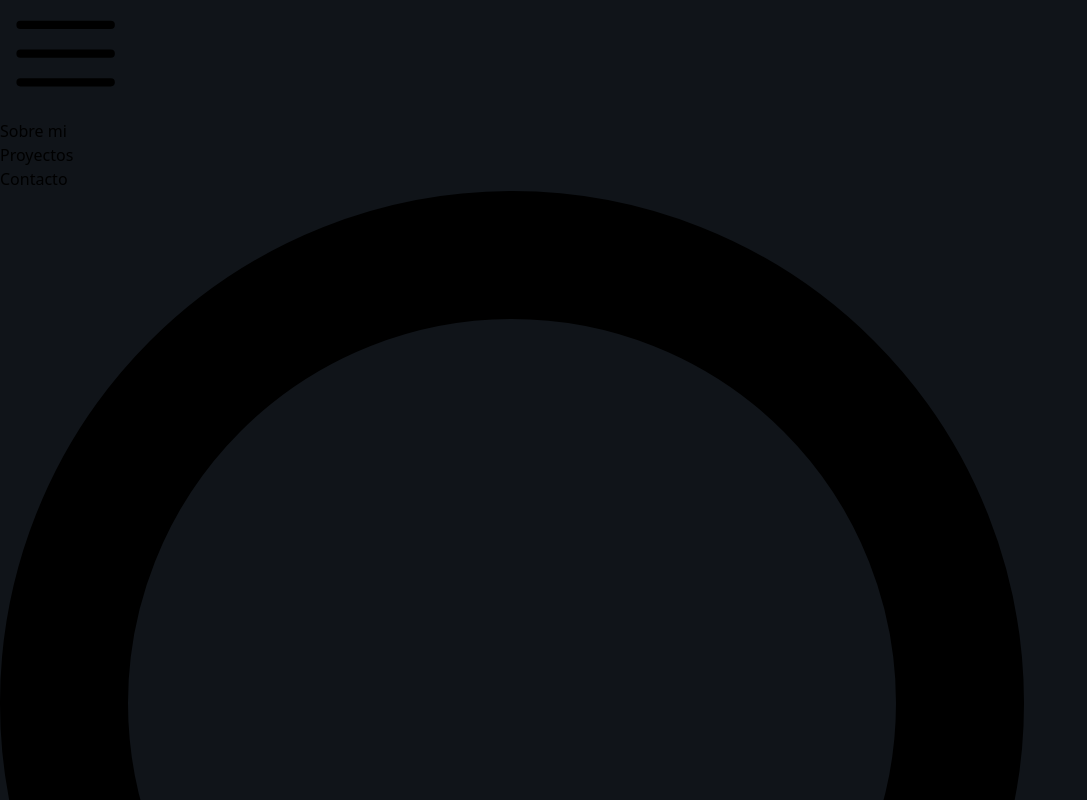
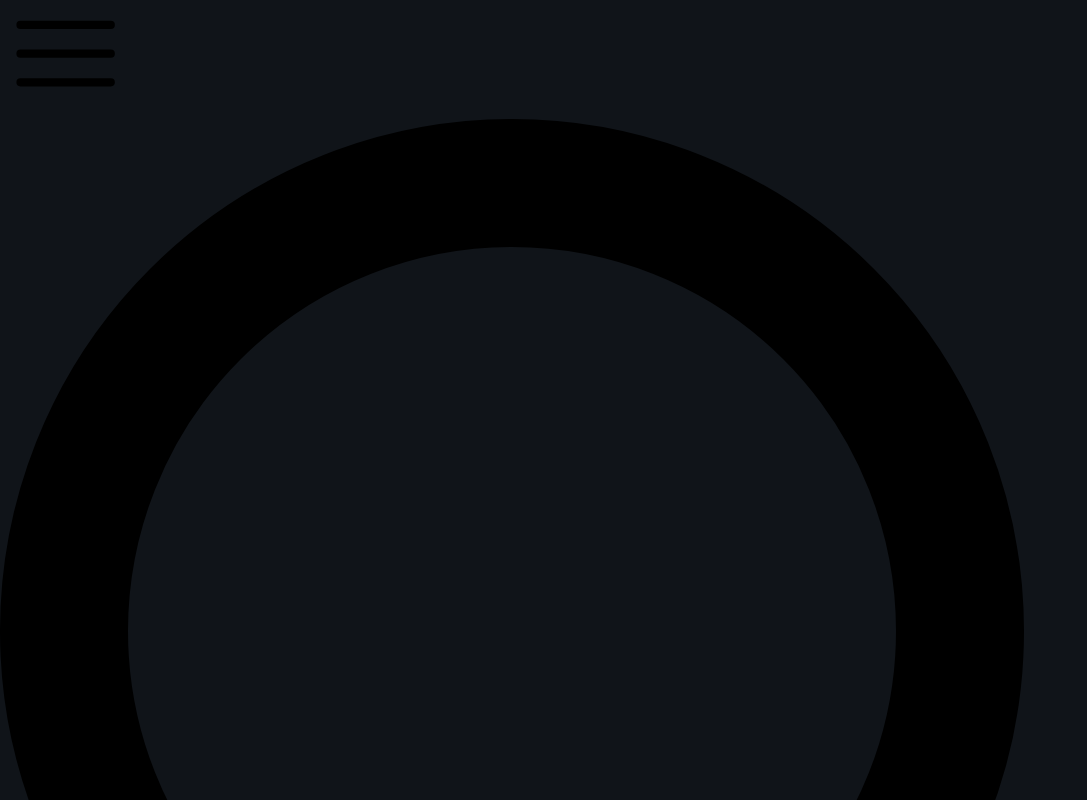
Before and after one commit to AndresAfar/FreeRail, a React (Vite) app: page / in a window 1280 px wide. Shown: the part 360-1160 px from the top of the page, without its empty margins (0-1087 px from the left). Built offline with nearby package versions, Linux system fonts and the light colour scheme.

Commit message:
remove <li>

```diff
--- a/src/components/Navbar.jsx
+++ b/src/components/Navbar.jsx
@@ -4,11 +4,11 @@
   return (
     <>
         <header className='bg-[#101419] border-b-2 border-[#293038]'>
-            <nav className='mx-auto flex max-w-7xl items-center justify-between p-6 lg:px-8'>
+            <nav className='mx-auto flex max-w-7xl items-center justify-between py-3 lg:px-8'>
                 <div className="flex lg:flex-1">
-                    <a href="/" className="inline-flex -m-1.5 p-1.5">
-                        <img className="h-8 w-auto" src="https://tailwindui.com/img/logos/mark.svg?color=indigo&shade=600" alt=""/>
-                        <span className="text-white text-xl lg:text-3xl pb-2 mx-4 font-bold">FreeRail</span>
+                    <a href="/" className="inline-flex p-1.5">
+                        <img className="h-11 w-auto" src="/src/assets/img/FreeRail_Logo.png" alt=""/>
+                        <span className="text-white text-xl lg:text-3xl mx-4 font-bold">FreeRail</span>
                     </a>
                 </div>
                 <div className='flex md:hidden'>
@@ -22,22 +22,13 @@
                 <div className="hidden w-full md:block md:w-auto" id="navbar-default">
                     <ul className="font-bold flex flex-col p-6 md:p-0 md:items-center mt-4 border border-[#e26767] rounded-lg md:flex-row md:space-x-8 rtl:space-x-reverse md:mt-0 md:border-0">
                         <li>
-                            <a href="#about-me" className='block py-2 px-3 md:p-0 text-sm text-[#cdd9e4] rounded hover:bg-gray-100 md:hover:bg-transparent md:border-0 md:hover:text-[#df9a9a] md:dark:hover:text-blue-500 dark:hover:bg-gray-700 dark:hover:text-white md:dark:hover:bg-transparent'>Sobre mi</a>
-                        </li>
-                        <li>
-                            <a href="#projects" className='block py-2 px-3 md:p-0 text-sm text-[#cdd9e4] rounded hover:bg-gray-100 md:hover:bg-transparent md:border-0 md:hover:text-[#df9a9a] md:dark:hover:text-blue-500 dark:hover:bg-gray-700 dark:hover:text-white md:dark:hover:bg-transparent'>Proyectos</a>
-                        </li>
-                        <li>
-                            <a href="#concat" className='block py-2 px-3 md:p-0 text-sm text-[#cdd9e4] rounded hover:bg-gray-100 md:hover:bg-transparent md:border-0 md:hover:text-[#df9a9a] md:dark:hover:text-blue-500 dark:hover:bg-gray-700 dark:hover:text-white md:dark:hover:bg-transparent'>Contacto</a>
-                        </li>
-                        <li>
                             <div className='relative'>
                                 <div className="absolute inset-y-0 start-0 flex items-center ps-3 pointer-events-none">
                                     <svg className="w-4 h-4 text-gray-500 dark:text-gray-400" aria-hidden="true" xmlns="http://www.w3.org/2000/svg" fill="none" viewBox="0 0 20 20">
                                         <path stroke="currentColor" strokeLinecap="round" strokeLinejoin="round" strokeWidth="2" d="m19 19-4-4m0-7A7 7 0 1 1 1 8a7 7 0 0 1 14 0Z"/>
                                     </svg>
                                 </div>
-                                <input type="text" className='rounded-md border-0 w-60 py-2.5 pl-9 text-white bg-[#293038]' placeholder='Buscar'/>
+                                <input type="text" className='rounded-md border-0 w-60 py-1.5 pl-9 text-white bg-[#293038]' placeholder='Buscar'/>
                             </div>
                         </li>
                     </ul>
```
